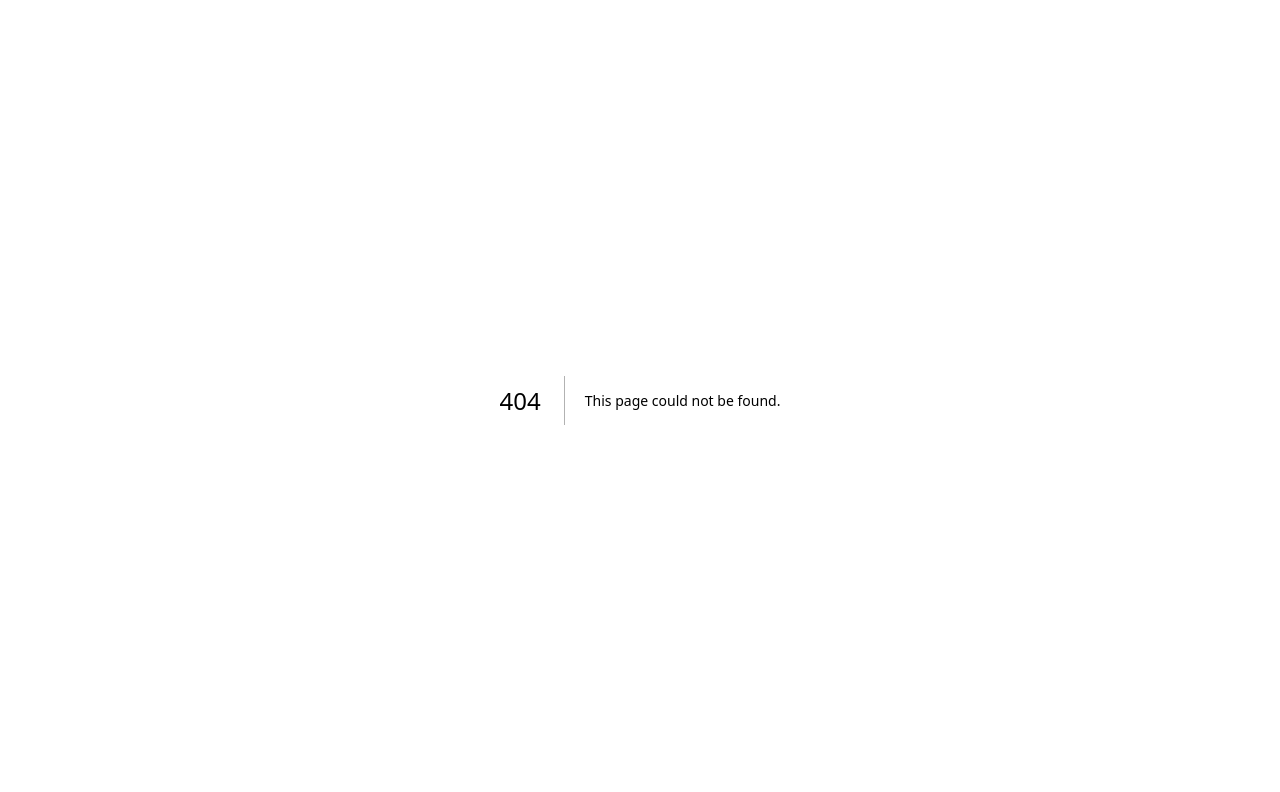
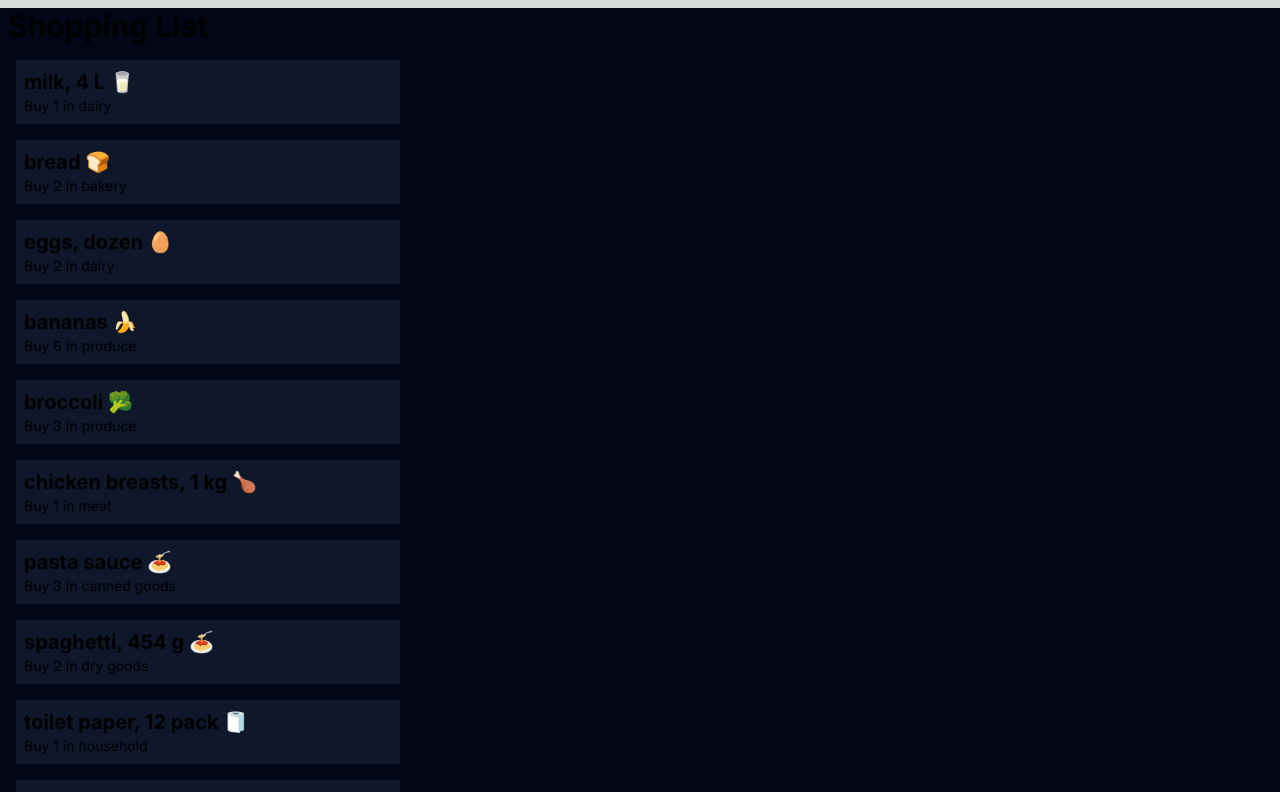
Before and after one commit to Reann-Shepard/cprg306-assignments, a Next.js app: page /week-5 in a window 1280 px wide. Before the commit this address had no page. Shown: the top 792 px of the page. Built offline with nearby package versions, Linux system fonts and the light colour scheme.

Commit message:
Initial Week 5
Uploading initial state of the week 5 assignment

```diff
--- a/app/page.js
+++ b/app/page.js
@@ -16,6 +16,9 @@ export default function Page()
       <li>
         <Link href="week-4">Week 4 Assignment</Link>
       </li>
+      <li>
+        <Link href="week-5">Week 5 Assignment</Link>
+      </li>
     </ul>
   </main>
 
--- /dev/null
+++ b/app/week-5/item-list.js
@@ -0,0 +1,105 @@
+// Create a functional component named ItemList
+// Render these items using the Item component, passing data item as props
+
+import Item from "./item";
+
+export default function ItemList() {
+    // Create an array of items
+    // Render each item using the Item component
+    // Pass the item data as props to the Item component
+    // Add a key prop to each Item component
+
+    const items = [
+        {
+          id: 1,
+          name: "milk, 4 L 🥛",
+          quantity: 1,
+          category: "dairy",
+        },
+        {
+          id: 2,
+          name: "bread 🍞",
+          quantity: 2,
+          category: "bakery",
+        },
+        {
+          id: 3,
+          name: "eggs, dozen 🥚",
+          quantity: 2,
+          category: "dairy",
+        },
+        {
+          id: 4,
+          name: "bananas 🍌",
+          quantity: 6,
+          category: "produce",
+        },
+        {
+          id: 5,
+          name: "broccoli 🥦",
+          quantity: 3,
+          category: "produce",
+        },
+        {
+          id: 6,
+          name: "chicken breasts, 1 kg 🍗",
+          quantity: 1,
+          category: "meat",
+        },
+        {
+          id: 7,
+          name: "pasta sauce 🍝",
+          quantity: 3,
+          category: "canned goods",
+        },
+        {
+          id: 8,
+          name: "spaghetti, 454 g 🍝",
+          quantity: 2,
+          category: "dry goods",
+        },
+        {
+          id: 9,
+          name: "toilet paper, 12 pack 🧻",
+          quantity: 1,
+          category: "household",
+        },
+        {
+          id: 10,
+          name: "paper towels, 6 pack",
+          quantity: 1,
+          category: "household",
+        },
+        {
+          id: 11,
+          name: "dish soap 🍽️",
+          quantity: 1,
+          category: "household",
+        },
+        {
+          id: 12,
+          name: "hand soap 🧼",
+          quantity: 4,
+          category: "household",
+        },
+      ];
+
+    // Render each item using the Item component
+    // Pass the item data as props to the Item component
+    // Use map function to iterate over the items array
+    // Add a key prop to each Item component
+
+    return(
+        <div>
+            {items.map((item) => (
+                <Item
+                    key={item.id}
+                    name={item.name}
+                    quantity={item.quantity}
+                    category={item.category}
+                />
+            ))}
+        </div>
+    )
+
+}
--- /dev/null
+++ b/app/week-5/item.js
@@ -0,0 +1,17 @@
+// Create functional component named Item
+// Should contain name, quantity, category as props and display them in a list item element
+// Use Tailwind classes for styling
+
+export default function Item({id, name, quantity, category}) {
+    // Add functionality that allows user to click on item to mark it as purchased
+    // Hint: use state to track whether item has been purchased or not
+
+    return(
+        <div className="mx-4 my-4 p-2 w-96 bg-slate-900">
+            <h2 className="text-xl font-bold">{name}</h2>
+            <p className="text-sm">
+                Buy {quantity} in {category}
+            </p>
+         </div>
+    );
+}
--- /dev/null
+++ b/app/week-5/page.js
@@ -0,0 +1,10 @@
+import ItemList from './item-list.js';
+
+export default function Page() {
+       return (
+        <main className="bg-slate-950">
+            <h1 className="text-3xl font-bold m-2">Shopping List</h1>
+            <ItemList />
+        </main>
+       )
+}
```
Also changed, not shown: app/week-5/items.json (added, +74 -0 lines), app/week-5/_js.txt (added).
